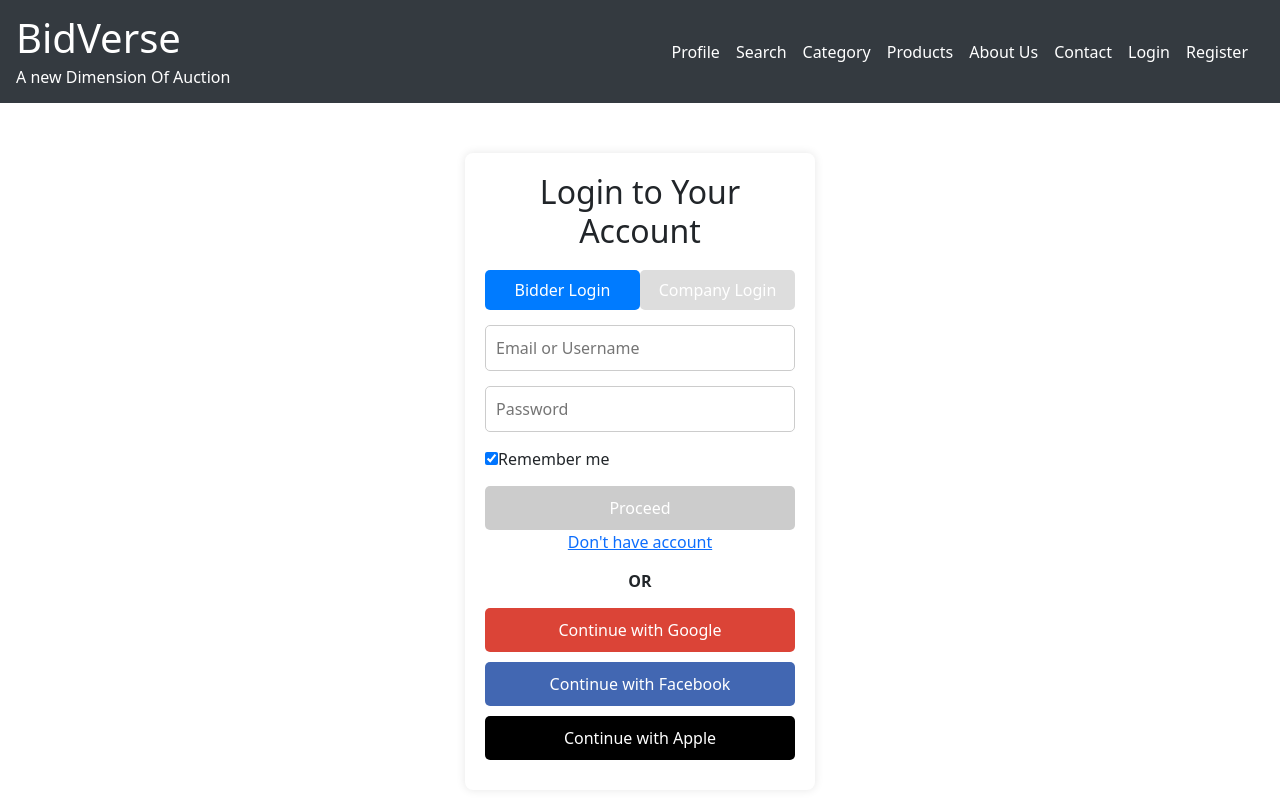
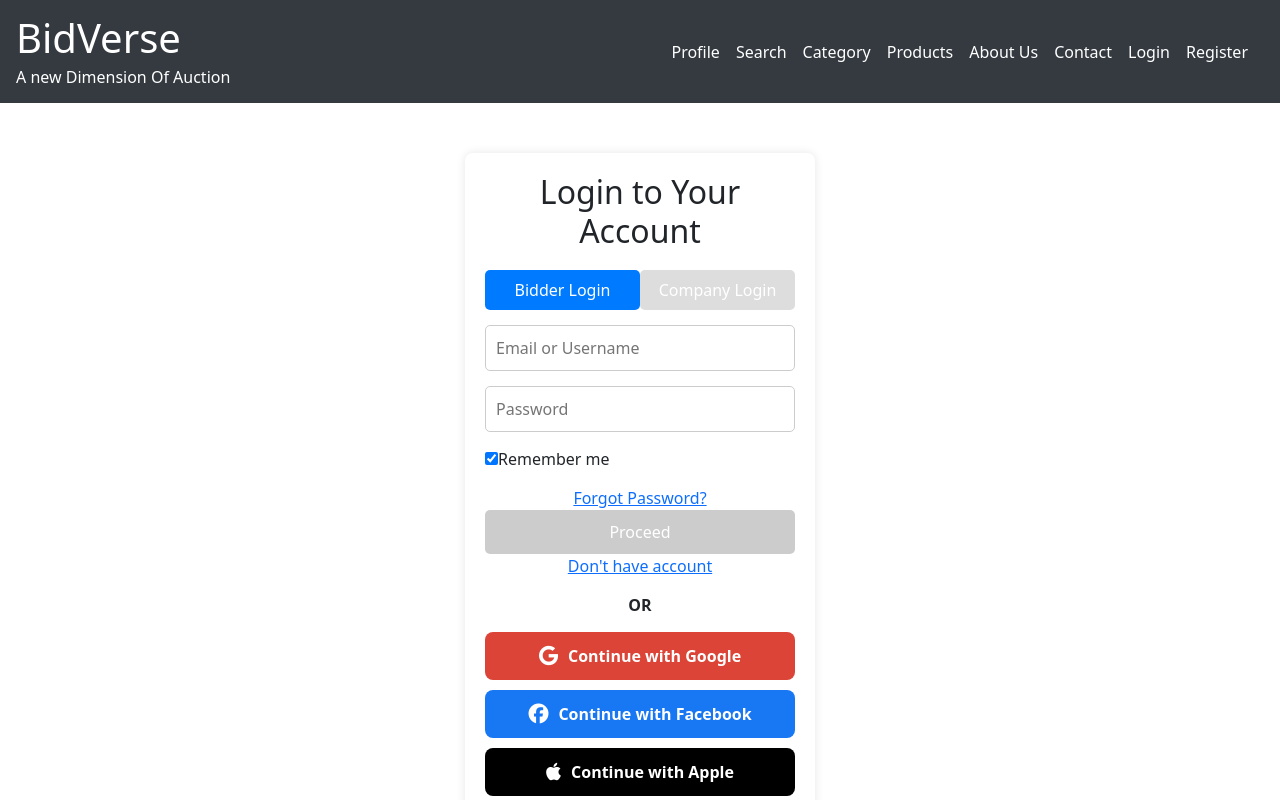
Before and after one commit to nashteshri/OnlineAuctionSystem, an Angular app in the folder frontend/: page /login in a window 1280 px wide. Shown: the top 800 px of the page. Built offline with nearby package versions, Linux system fonts and the light colour scheme.

Commit message:
addded some frontend for login and register

```diff
--- a/frontend/angular.json
+++ b/frontend/angular.json
@@ -38,7 +38,8 @@
             ],
             "styles": [
               "src/styles.css",
-              "node_modules/bootstrap/dist/css/bootstrap.min.css"
+              "node_modules/bootstrap/dist/css/bootstrap.min.css",
+              "node_modules/@fortawesome/fontawesome-free/css/all.min.css"
             ],
             "scripts": [],
             "server": "src/main.server.ts",
--- a/frontend/package.json
+++ b/frontend/package.json
@@ -21,6 +21,7 @@
     "@angular/platform-server": "^19.1.0",
     "@angular/router": "^19.1.0",
     "@angular/ssr": "^19.1.5",
+    "@fortawesome/fontawesome-free": "^6.7.2",
     "@primeng/themes": "^19.0.10",
     "bootstrap": "^5.3.3",
     "express": "^4.18.2",
--- a/frontend/src/app/auth.service.ts
+++ b/frontend/src/app/auth.service.ts
@@ -2,7 +2,7 @@ import { HttpClient } from '@angular/common/http';
 import { Injectable } from '@angular/core';
 import { Router } from '@angular/router';
 import { Observable } from 'rxjs/internal/Observable';
-
+//observable here are used to Represents asynchronous API calls
 @Injectable({
   providedIn: 'root'
 })
@@ -18,7 +18,7 @@ export class AuthService {
   login(credentials: any): Observable<any> {
     return this.http.post(`${this.apiUrl}/login`, credentials);
   }
-
+  //saving the token so that token are needed for accessing protected routes
   loginIn(token:string):void{
     localStorage.setItem('token',token);
   }
--- a/frontend/src/app/shared/footer/footer.component.html
+++ b/frontend/src/app/shared/footer/footer.component.html
@@ -8,7 +8,7 @@
             <!-- About Section -->
             <div class="col-md-3">
                 <h5>About BidVerse</h5>
-                <ul class="list-unstyled">
+                <ul >
                     <li><a href="#">Announcements</a></li>
                     <li><a href="#">Community</a></li>
                     <li><a href="#">Security Center</a></li>
@@ -18,7 +18,7 @@
             <!-- Help Section -->
             <div class="col-md-3">
                 <h5>Help & Support</h5>
-                <ul class="list-unstyled">
+                <ul>
                     <li><a href="#">Help & Contact</a></li>
                     <li><a href="#">Policies</a></li>
                     <li><a href="#">Seller Center</a></li>
--- a/frontend/src/app/shared/nav-bar/nav-bar.component.css
+++ b/frontend/src/app/shared/nav-bar/nav-bar.component.css
@@ -1,13 +1,5 @@
-/* General styles */
-body {
-    margin: 0;
-    font-family: Arial, sans-serif;
-}
 
-/* Navbar styles */
 .navbar {
-    display: flex;
-    justify-content: space-between;
     align-items: center;
     background-color: #343a40;
     padding: 0.5rem 1rem;
@@ -16,17 +8,8 @@ body {
 
 .navbar-logo {
     font-size: 2.5rem;
-    text-decoration:dotted;
+    text-decoration:none;
     color: #ffffff;
-}
-
-.navbar-toggler {
-    background: none;
-    border: none;
-    font-size: 1.5rem;
-    color: #fff;
-    cursor: pointer;
-    display: none;
 }
 
 .navbar-menu {
@@ -35,12 +18,12 @@ body {
 }
 
 .navbar-nav {
-    list-style: none;
+    /* list-style: none; */
     display: flex;
     flex-direction:row;
     align-items: center;
-    padding: 0;
-    margin: 0;
+    /* padding: 0;
+    margin: 0; */
 }
 
 .nav-item {
@@ -56,7 +39,3 @@ body {
 .nav-link:hover {
     color: #007bff;
 }
-.center-text{
-    text-align: center;
-    width: 100%;
-}
--- a/frontend/src/app/user/login/login.component.css
+++ b/frontend/src/app/user/login/login.component.css
@@ -68,26 +68,88 @@ button:disabled {
     font-weight: bold;
 }
 
-.social {
-    width: 100%;
-    margin-bottom: 10px;
-    padding: 10px;
-    border: none;
-    border-radius: 5px;
-    cursor: pointer;
+
+/* for password button */
+/* Password Field Styling */
+.password-field {
+    position: relative;
+    display: flex;
+    align-items: center;
 }
 
-.google {
-    background: #db4437;
-    color: white;
+.password-field input {
+    width: 100%;
+    padding: 10px;
+    padding-right: 40px; /* Space for eye icon */
+    border: 1px solid #ccc;
+    border-radius: 5px;
+    font-size: 16px;
 }
 
-.facebook {
-    background: #4267b2;
-    color: white;
+/* Toggle Button Styling */
+.toggle-btn {
+    position: absolute;
+    right: 10px;
+    background: none;
+    border: none;
+    cursor: pointer;
+    font-size: 18px;
+    color: #555;
 }
 
-.apple {
-    background: black;
+/* Hover effect */
+.toggle-btn:hover {
+    color: #007bff;
+}
+
+/* socail media */
+
+.social-login-container {
+    display: flex;
+    flex-direction: column;
+    gap: 10px;
+    width: 100%;
+  }
+
+  .social-login {
+    display: flex;
+    align-items: center;
+    justify-content: center;
+    width: 100%;
+    padding: 12px;
+    font-size: 16px;
+    border-radius: 8px;
+    cursor: pointer;
+    border: none;
     color: white;
-}
+    font-weight: bold;
+  }
+
+  .social-login i {
+    margin-right: 10px;
+    font-size: 20px;
+  }
+
+  /* Google Button */
+  .google {
+    background-color: #db4437;
+  }
+  .google:hover {
+    background-color: #c1351d;
+  }
+
+  /* Facebook Button */
+  .facebook {
+    background-color: #1877f2;
+  }
+  .facebook:hover {
+    background-color: #155cc0;
+  }
+
+  /* Apple Button */
+  .apple {
+    background-color: black;
+  }
+  .apple:hover {
+    background-color: #333;
+  }
--- a/frontend/src/app/user/login/login.component.html
+++ b/frontend/src/app/user/login/login.component.html
@@ -28,19 +28,36 @@
         <div class="form-group checkbox">
             <input type="checkbox" formControlName="rememberMe"> Remember me
         </div>
+        <a routerLink="/">Forgot Password?</a>
+
 
         <!-- Submit Button -->
         <button type="submit" [disabled]="loginForm.invalid">Proceed</button>
         <div>
-            <a routerLink="/register">Don't have account</a>
+            <a routerLink="/register" style="">Don't have account</a>
         </div>
         <!-- OR Separator -->
         <div class="separator">OR</div>
 
         <!-- Social Login Buttons -->
-        <button type="button" class="social google">Continue with Google</button>
-        <button type="button" class="social facebook">Continue with Facebook</button>
-        <button type="button" class="social apple">Continue with Apple</button>
+        <!-- <button type="button" class="social google"><i class="fab fa-google"></i>    Continue with Google</button>
+        <button type="button" class="social facebook"><i class="fab fa-facebook"></i> Continue with Facebook</button>
+        <button type="button" class="social apple"><i class="fa-brands fa-apple"></i> Continue with Apple</button> -->
+        <div class="social-login-container">
+            <!-- Google Login -->
+            <button class="social-login google" (click)="loginWithGoogle()">
+              <i class="fa-brands fa-google"></i> Continue with Google
+            </button>
+
+            <!-- Facebook Login -->
+            <button class="social-login facebook" (click)="loginWithFacebook()">
+              <i class="fa-brands fa-facebook"></i> Continue with Facebook
+            </button>
+
+            <!-- Apple Login -->
+            <button class="social-login apple" (click)="loginWithApple()">
+              <i class="fa-brands fa-apple"></i> Continue with Apple
+            </button>
+        </div>
     </form>
-
 </div>
--- a/frontend/src/app/user/login/login.component.ts
+++ b/frontend/src/app/user/login/login.component.ts
@@ -18,11 +18,12 @@ export class LoginComponent {
 
   loginForm!: FormGroup; // Define form variable
   loginError :string='';
+  showPassword = false;
 
   constructor(private fb: FormBuilder,private authService:AuthService) { } // Inject FormBuilder
 
   ngOnInit() {
-    this.loginForm = this.fb.group({
+    this.loginForm = this.fb.group({//use this as we dont need to wrie formcontrol
       email: ['', [Validators.required, Validators.email]], // Email validation
       password: ['', [Validators.required, Validators.minLength(6)]], // Password validation
       rememberMe: [true], // Checkbox
@@ -52,4 +53,21 @@ export class LoginComponent {
   logout(){
     this.authService.logout();
   }
+
+  //alerts for social media
+  loginWithGoogle() {
+    alert("Google Login Clicked!");
+    // Implement Google OAuth Here
+  }
+
+  loginWithFacebook() {
+    alert("Facebook Login Clicked!");
+    // Implement Facebook OAuth Here
+  }
+
+  loginWithApple() {
+    alert("Apple Login Clicked!");
+    // Implement Apple OAuth Here
+  }
+
 }
--- a/frontend/src/app/user/register/register.component.css
+++ b/frontend/src/app/user/register/register.component.css
@@ -43,3 +43,18 @@ span {
     color: red;
     font-size: 12px;
 }
+
+.loader {
+    border: 4px solid #f3f3f3;
+    border-top: 4px solid #3498db;
+    border-radius: 50%;
+    width: 30px;
+    height: 30px;
+    animation: spin 1s linear infinite;
+    margin: 10px auto;
+}
+
+@keyframes spin {
+    0% { transform: rotate(0deg); }
+    100% { transform: rotate(360deg); }
+}
--- a/frontend/src/app/user/register/register.component.html
+++ b/frontend/src/app/user/register/register.component.html
@@ -17,8 +17,9 @@
                 Valid email is required
             </span>
         </div>
+
         <div class="form-group">
-            <input type="text" formControlName="password" placeholder="Enter password">
+            <input type="password" formControlName="password" placeholder="Enter password">
             <span *ngIf="registerForm.controls['password'].invalid && registerForm.controls['password'].touched">
                 Enter a valid password
             </span>
@@ -70,6 +71,7 @@
         </div>
 
         <!-- Submit Button -->
-        <button type="submit" [disabled]="registerForm.invalid">Register</button>
+        <button type="submit" [disabled]="registerForm.invalid || isloading">{{isloading?'Registering...':'Register'}}</button>
+        <div *ngIf="isloading" class="loader"></div>
     </form>
 </div>
```
Also changed, not shown: frontend/src/app/shared/nav-bar/nav-bar.component.html (+0 -12 lines), frontend/src/app/user/register/register.component.ts (+7 -10 lines), 1 other file (tests, documents, lock files or other folders).
